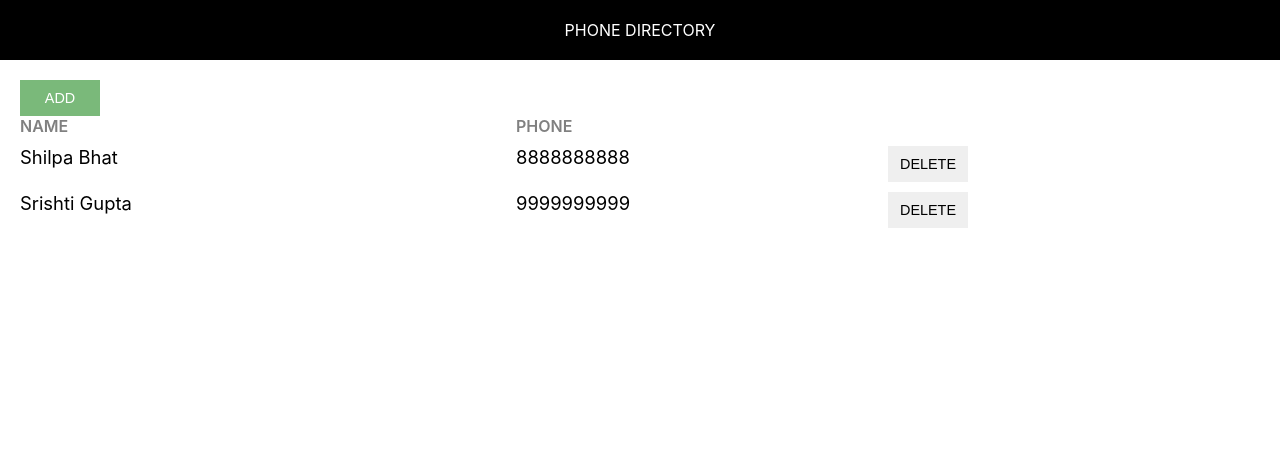
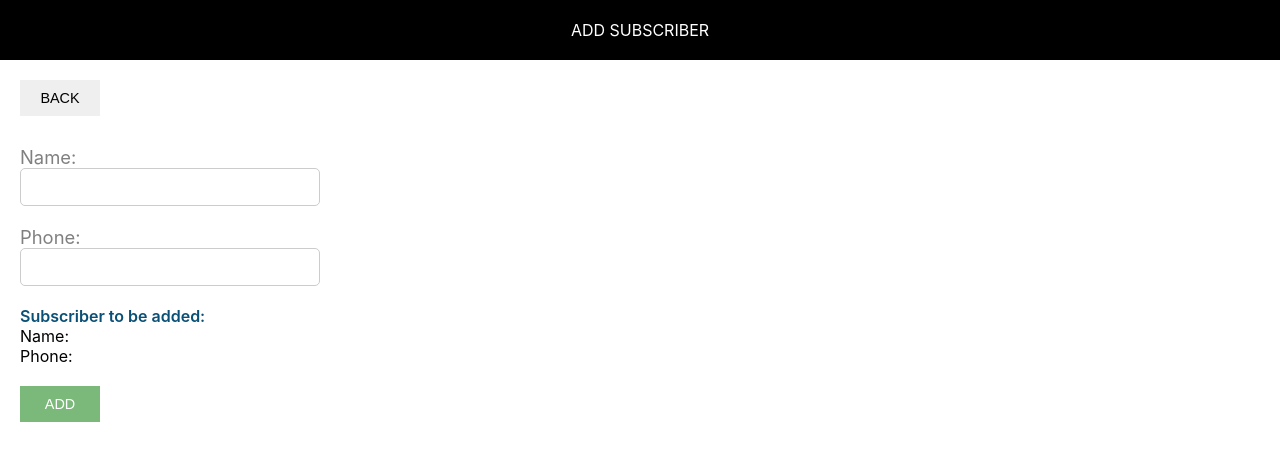
Before and after one commit to komal1204/Phone-Directory-UsingReactJS, a React (Create React App) app: page / in a window 1280 px wide. Shown: the top 460 px of the page. Built offline with nearby package versions, Linux system fonts and the light colour scheme.

Commit message:
Added the AddSubscriber Component

```diff
--- /dev/null
+++ b/src/AddSubscriber.css
@@ -0,0 +1,36 @@
+.subscriber-form {
+    margin-top: 30px;
+}
+
+.label-control {
+    color: #808080;
+    font-size: 1.15rem;
+    margin-right: 15px;
+}
+
+.input-control {
+    width: 300px;
+    min-width: 100px;
+    padding: 10px 15px;
+    display: inline-block;
+    border: 1px solid #ccc;
+    border-radius: 5px;
+    box-sizing: border-box;
+    font-size: 0.9rem;
+    outline: none;
+}
+
+.subscriber-info-container {
+    font-size: 1rem;
+    margin-right: 10px;
+    margin-bottom: 20px;
+}
+
+.subscriber-to-add-heading {
+    color: #0a4f75;
+    font-weight: 600;
+}
+
+.subscriber-info {
+    color: #808080;
+}
--- /dev/null
+++ b/src/AddSubscriber.js
@@ -0,0 +1,31 @@
+import React, {Component} from 'react';
+import Header from "./Header";
+import './AddSubscriber.css'
+class AddSubsriber extends Component {
+    render() {
+        return(
+            <div>
+                <Header heading = "Add Subscriber"></Header>
+                <div className = "component-body-container">
+                    <button className="custom-btn">Back</button>
+                    <form className="subscriber-form">
+                        <label htmlFor ="name"
+                        className="label-control">Name: </label><br/>
+                        <input id="name" type = "text" className="input-control"></input><br/>
+                        <br/>
+                        <label htmlFor="phone" className="label-control">Phone: </label><br/>
+                        <input id="phone" type="text" className="input-control" name="phone"></input><br/><br/>
+                        <div className="subscriber-info-container">
+                            <span className="subscriber-to-add-heading">Subscriber to be added:</span><br/>
+                            <span className="susbscriber-info">Name: </span><br/>
+                            <span className="susbscriber-info">Phone: </span><br/>
+                        </div>
+                        <button type = "submit" className= "custom-btn add-btn">ADD</button>
+                    </form>
+
+                </div>
+            </div>
+        )
+    }
+}
+export default AddSubsriber;
--- a/src/App.css
+++ b/src/App.css
@@ -1,20 +1,5 @@
-.component-body-container{
-    padding: 20px;
-}
-.custom-btn{
-    padding: 10px;
-    border: none;
-    margin-right: 10px;
-    text-transform: uppercase;
-    width: 80px;
-    font-size: 0.9rem;
-    cursor: pointer;
-    outline: none;
-}
-.add-btn{
-    background: #7ab97a;
-    color: #ffffff;
-}
+
+
 .grid-container{
     display: grid;
     grid-template-columns: 40% 30% auto;
--- a/src/App.js
+++ b/src/App.js
@@ -2,6 +2,9 @@
 import Header from "./Header";
 import './App.css';
 class App extends Component {
+  clickHandler(message){
+    alert(message);
+  }
   render() {
     //let x=10;
     let subscribers = [
@@ -43,7 +46,8 @@
                 <span className="grid-item">{sub.name}</span>
                 <span className="grid-item">{sub.phone}</span>
                 <span className="grid-item action-btn-container">
-                  <button className="custom-btn delete-btn">Delete</button>
+                  <button className="custom-btn delete-btn"
+                  onClick={this.clickHandler.bind(this,"Delete Clicked")}>Delete</button>
                 </span>
               </div>
             })
--- /dev/null
+++ b/src/common/common.css
@@ -0,0 +1,17 @@
+.component-body-container{
+    padding: 20px;
+}
+.custom-btn{
+    padding: 10px;
+    border: none;
+    margin-right: 10px;
+    text-transform: uppercase;
+    width: 80px;
+    font-size: 0.9rem;
+    cursor: pointer;
+    outline: none;
+}
+.add-btn{
+    background: #7ab97a;
+    color: #ffffff;
+}
--- a/src/index.js
+++ b/src/index.js
@@ -2,9 +2,10 @@
 import ReactDOM from 'react-dom';
 import './index.css';
 import App from './App';
+import AddSubscriber from './AddSubscriber';
 import * as serviceWorker from './serviceWorker';
-
-ReactDOM.render(<App />, document.getElementById('root'));
+import './common/common.css';
+ReactDOM.render(<AddSubscriber/>, document.getElementById('root'));
 
 // If you want your app to work offline and load faster, you can change
 // unregister() to register() below. Note this comes with some pitfalls.
```
